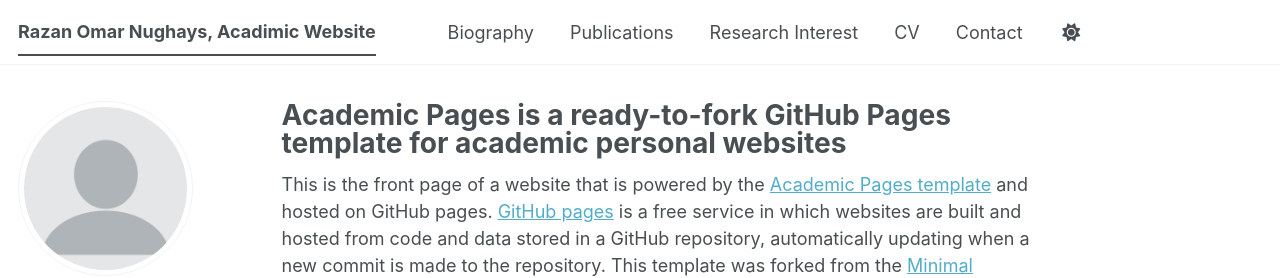
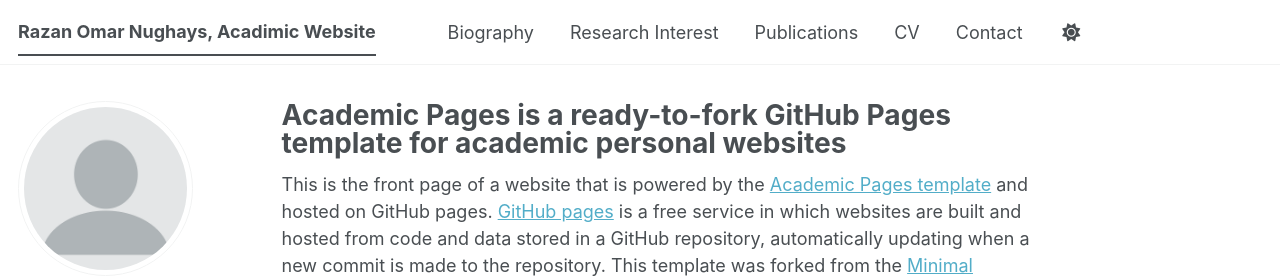
Before and after one commit to RazanNughays/RazanNughays.github.io, a Jekyll site: the page built from _pages/about.md, in a window 1280 px wide. Shown: the top 278 px of the page. Built offline with Jekyll 4.4.1, drawn with Linux system fonts in a browser that asks for light colours; some web fonts are replaced; a script bundle is joined from its source files by our own code; library files that are not in the unit come from our copies; part of the change alters nothing that is shown.

```diff
--- a/_data/navigation.yml
+++ b/_data/navigation.yml
@@ -11,11 +11,11 @@ main:
   - title: "Biography"
     url: /Biography/
 
+  - title: "Research Interest"
+    url: /Research Interest/
+
   - title: "Publications"
     url: /publications/
-
-  - title: "Research Interest"
-    url: /Research Interest/
 
   # - title: "CV"
   #   url: /cv-json/
```
